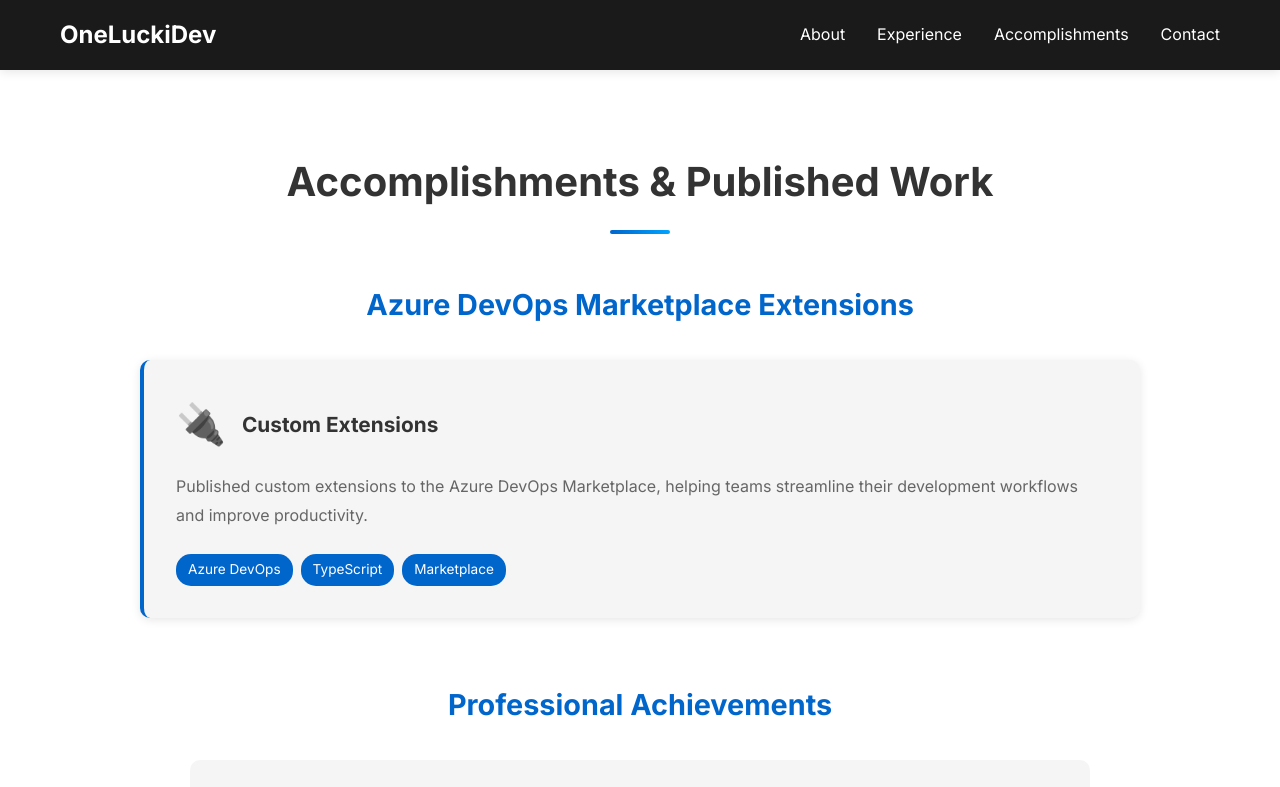
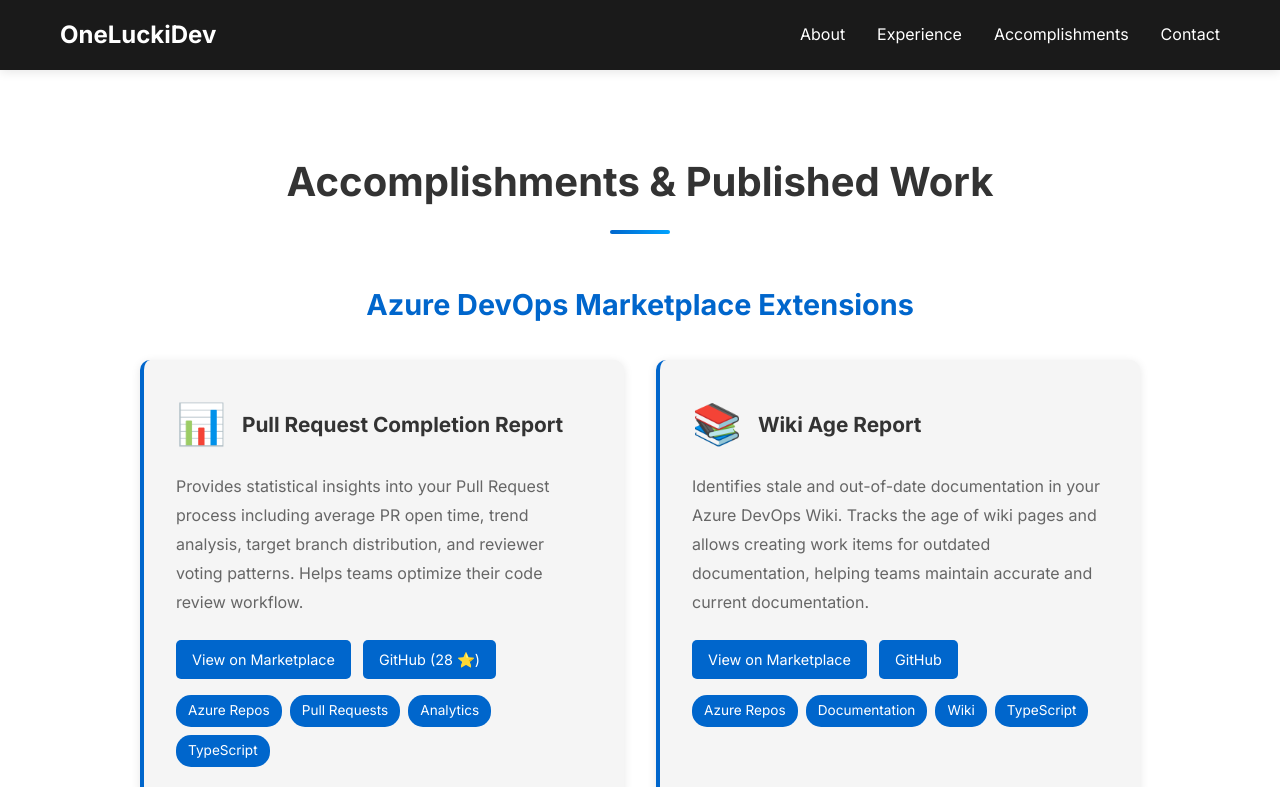
Before and after one commit to jeffpriz/oneluckidev-site, a React (Vite) app: page /accomplishments in a window 1280 px wide. Shown: the top 787 px of the page. Built offline with nearby package versions, Linux system fonts and the light colour scheme.

Commit message:
Update accomplishments with actual Azure DevOps marketplace extensions
Co-authored-by: jeffpriz <10476939+jeffpriz@users.noreply.github.com>

```diff
--- a/src/pages/Accomplishments.css
+++ b/src/pages/Accomplishments.css
@@ -60,6 +60,30 @@
   color: var(--text-secondary);
   line-height: 1.8;
   margin-bottom: 1.5rem;
+}
+
+.project-links {
+  display: flex;
+  flex-wrap: wrap;
+  gap: 0.75rem;
+  margin-bottom: 1rem;
+}
+
+.project-link {
+  display: inline-block;
+  padding: 8px 16px;
+  background-color: var(--primary-color);
+  color: var(--text-light);
+  text-decoration: none;
+  border-radius: 5px;
+  font-size: 0.9rem;
+  font-weight: 500;
+  transition: all 0.3s ease;
+}
+
+.project-link:hover {
+  background-color: var(--secondary-color);
+  transform: translateY(-2px);
 }
 
 .project-tags {
--- a/src/pages/Accomplishments.tsx
+++ b/src/pages/Accomplishments.tsx
@@ -11,17 +11,56 @@ const Accomplishments = () => {
           <div className="projects-grid">
             <div className="project-card">
               <div className="project-header">
-                <div className="project-icon">🔌</div>
-                <h4>Custom Extensions</h4>
+                <div className="project-icon">📊</div>
+                <h4>Pull Request Completion Report</h4>
               </div>
               <p>
-                Published custom extensions to the Azure DevOps Marketplace, helping teams streamline their
-                development workflows and improve productivity.
+                Provides statistical insights into your Pull Request process including average PR open time,
+                trend analysis, target branch distribution, and reviewer voting patterns. Helps teams optimize
+                their code review workflow.
               </p>
+              <div className="project-links">
+                <a href="https://marketplace.visualstudio.com/items?itemName=OneLuckiDev.prApprovalReport"
+                   target="_blank" rel="noopener noreferrer" className="project-link">
+                  View on Marketplace
+                </a>
+                <a href="https://github.com/jeffpriz/devops-pr-stats"
+                   target="_blank" rel="noopener noreferrer" className="project-link">
+                  GitHub (28 ⭐)
+                </a>
+              </div>
               <div className="project-tags">
-                <span className="tag">Azure DevOps</span>
+                <span className="tag">Azure Repos</span>
+                <span className="tag">Pull Requests</span>
+                <span className="tag">Analytics</span>
                 <span className="tag">TypeScript</span>
-                <span className="tag">Marketplace</span>
+              </div>
+            </div>
+            <div className="project-card">
+              <div className="project-header">
+                <div className="project-icon">📚</div>
+                <h4>Wiki Age Report</h4>
+              </div>
+              <p>
+                Identifies stale and out-of-date documentation in your Azure DevOps Wiki. Tracks the age of
+                wiki pages and allows creating work items for outdated documentation, helping teams maintain
+                accurate and current documentation.
+              </p>
+              <div className="project-links">
+                <a href="https://marketplace.visualstudio.com/items?itemName=OneLuckiDev.wikiAge"
+                   target="_blank" rel="noopener noreferrer" className="project-link">
+                  View on Marketplace
+                </a>
+                <a href="https://github.com/jeffpriz/ado-wiki-age-report"
+                   target="_blank" rel="noopener noreferrer" className="project-link">
+                  GitHub
+                </a>
+              </div>
+              <div className="project-tags">
+                <span className="tag">Azure Repos</span>
+                <span className="tag">Documentation</span>
+                <span className="tag">Wiki</span>
+                <span className="tag">TypeScript</span>
               </div>
             </div>
           </div>
```
